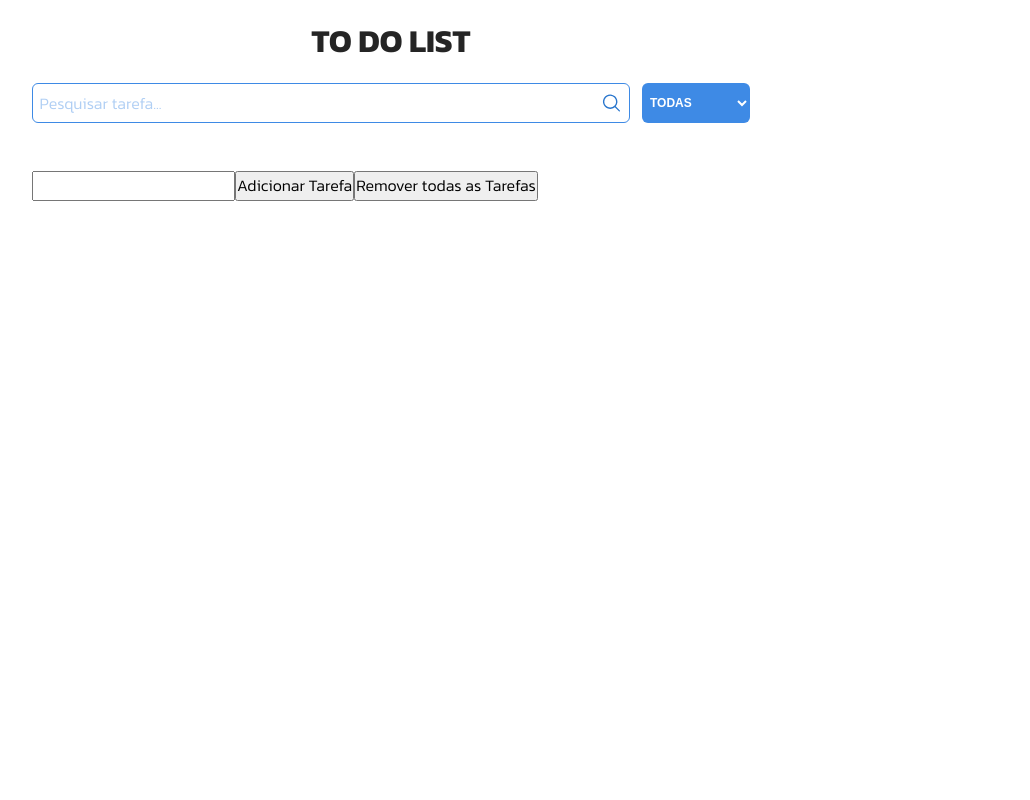
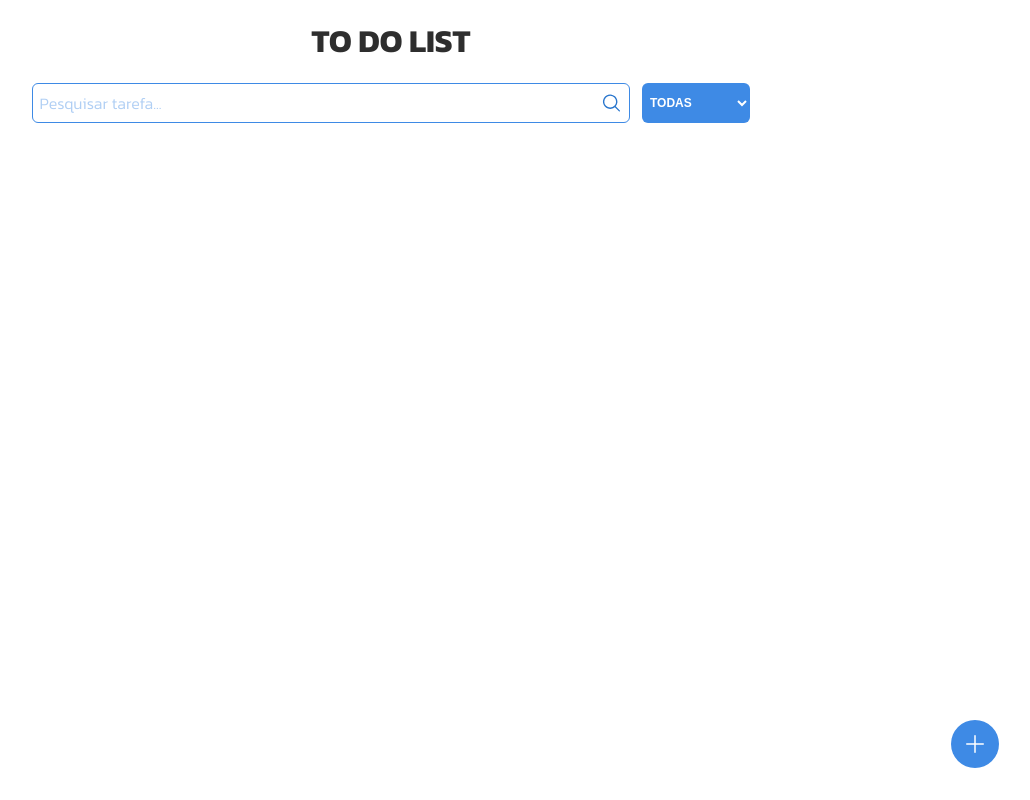
Before and after one commit to gabrielbuttendorf/to-do-list, a React (Vite) app: page / in a window 1280 px wide. Shown: the whole page, without its empty margins (249-1279 px from the left). Built offline with nearby package versions, Linux system fonts and the light colour scheme.

Commit message:
implement modal

```diff
--- a/src/App.jsx
+++ b/src/App.jsx
@@ -1,10 +1,11 @@
 import React from 'react';
 import TarefaItem from './components/TarefaItem';
 import FormularioTarefa from './components/FormularioTarefa';
-import { MagnifyingGlassIcon } from '@phosphor-icons/react';
+import { MagnifyingGlassIcon, PlusIcon } from '@phosphor-icons/react';
 
 import './global.css';
 import styles from './App.module.css';
+import Modal from './components/Modal';
 
 const App = () => {
   const [tarefas, setTarefas] = React.useState([]);
@@ -13,6 +14,7 @@ const App = () => {
   const [tarefasPendentes, setTarefasPendentes] = React.useState(0);
   const [tarefasExibir, setTarefasExibir] = React.useState([]);
   const [filtroAtual, setFiltroAtual] = React.useState('todas');
+  const [modalAddTarefa, setModalAddTarefa] = React.useState(false);
 
   function adicionarTarefa() {
     const tarefaExistente = tarefas.find(
@@ -145,22 +147,30 @@ const App = () => {
         ))}
       </ul>
 
-      <FormularioTarefa
-        input={input}
-        inputRef={inputElement}
-        onChange={handleChange}
-        onEnter={handlePressEnter}
-        onAdicionar={adicionarTarefa}
-        onRemover={removerTodasTarefas}
-      />
-{/*
-      <p>Tarefas pendentes: {tarefasPendentes}</p>
+      <button className={styles.modalButton} onClick={() => setModalAddTarefa(true)}>
+        <PlusIcon size={24}/>
+      </button>
+
+      {/* <p>Tarefas pendentes: {tarefasPendentes}</p>
       <button onClick={() => atualizaStatusTarefa(true)}>
         Todas concluídas
       </button>
       <button onClick={() => atualizaStatusTarefa(false)}>
         Todas pendentes
-      </button> */}
+      </button>
+
+      <button onClick={removerTodasTarefas}>Remover todas as Tarefas</button> */}
+
+      {modalAddTarefa && <Modal>
+        <FormularioTarefa
+          input={input}
+          inputRef={inputElement}
+          onChange={handleChange}
+          onEnter={handlePressEnter}
+          onAdicionar={adicionarTarefa}
+          onCancelar={() => setModalAddTarefa(false)}
+        />
+      </Modal>}
     </main>
   );
 };
--- a/src/App.module.css
+++ b/src/App.module.css
@@ -9,7 +9,7 @@ main {
   font-weight: medium;
   text-transform: uppercase;
   text-align: center;
-  color: var(--black);
+  color: var(--gray-900);
   margin: 1rem 0;
 }
 
@@ -27,18 +27,8 @@ main {
 
 .search > input {
   width: 100%;
-  color: var(--blue-500);
-  border: 1px solid var(--blue-500);
-  border-radius: 6px;
-  height: 40px;
-  padding: 0 0.4rem;
 }
 
-.search > input::placeholder {
-  color: var(--blue-200);
-}
-
-.search > input:focus,
 .searchWrapper > select:focus {
   box-shadow: 0 0 0 2px var(--blue-100);
 }
@@ -74,11 +64,12 @@ main {
 }
 
 .modalButton {
+  position: relative;
   width: 3rem;
   height: 3rem;
   border-radius: 50%;
   border: none;
-  background: var(--blue-400);
+  background: var(--blue-500);
   cursor: pointer;
   transition: background .1s, box-shadow .1s;
 
@@ -88,6 +79,13 @@ main {
 }
 
 .modalButton:hover {
-  background: var(--blue-500);
+  background: var(--blue-600);
   box-shadow: 0 0 8px 0 var(--blue-400);
 }
+
+.modalButton svg {
+  position: absolute;
+  top: 50%;
+  left: 50%;
+  transform: translate(-50%, -50%);
+}
--- a/src/components/FormularioTarefa.jsx
+++ b/src/components/FormularioTarefa.jsx
@@ -1,17 +1,21 @@
 import React from 'react';
+import styles from './FormularioTarefa.module.css';
 
-const FormularioTarefa = ({ input, inputRef, onChange, onEnter, onAdicionar, onRemover }) => {
+const FormularioTarefa = ({ input, inputRef, onChange, onEnter, onAdicionar, onCancelar }) => {
   return (
-    <div>
+    <div className={styles.form}>
       <input
         type="text"
         value={input}
         ref={inputRef}
         onChange={onChange}
         onKeyDown={onEnter}
+        placeholder="Digite o nome da tarefa..."
       />
-      <button onClick={onAdicionar}>Adicionar Tarefa</button>
-      <button onClick={onRemover}>Remover todas as Tarefas</button>
+      <div className={styles.buttons}>
+        <button className={styles.cancelar} onClick={onCancelar}>Cancelar</button>
+        <button className={styles.addButton} onClick={onAdicionar}>Adicionar</button>
+      </div>
     </div>
   );
 };
--- /dev/null
+++ b/src/components/FormularioTarefa.module.css
@@ -0,0 +1,9 @@
+.form {
+  display: grid;
+  gap: 1.5rem;
+}
+
+.buttons {
+  display: flex;
+  justify-content: space-between;
+}
--- /dev/null
+++ b/src/components/Modal.jsx
@@ -0,0 +1,15 @@
+import React from 'react';
+import styles from './Modal.module.css';
+
+const Modal = ({ children, onClose }) => {
+  return (
+    <div className={styles.overlay}>
+      <div className={styles.modal}>
+        <span className={styles.modalTitle}>Adicionar tarefa</span>
+        {children}
+      </div>
+    </div>
+  );
+};
+
+export default Modal;
--- /dev/null
+++ b/src/components/Modal.module.css
@@ -0,0 +1,39 @@
+.overlay {
+  position: fixed;
+  top: 0;
+  left: 0;
+  height: 100%;
+  width: 100%;
+  background: rgba(0, 0, 0, 0.5);
+  display: flex;
+  align-items: center;
+  justify-content: center;
+  z-index: 100;
+}
+
+.modal {
+  background: var(--white);
+  width: 60%;
+  color: var(--gray-900);
+  border-radius: 16px;
+  text-transform: uppercase;
+  min-width: 26.25rem;
+  max-width: 47.5rem;
+  padding: 1.125rem 1.875rem;
+  display: flex;
+  flex-direction: column;
+  gap: 1.5rem;
+}
+
+.modalTitle {
+  text-align: center;
+  font-weight: 500;
+  font-size: 1.5rem;
+}
+
+.modal input {
+  width: 100%;
+}
+
+.onClose {
+}
--- a/src/components/TarefaItem.jsx
+++ b/src/components/TarefaItem.jsx
@@ -19,7 +19,7 @@ const TarefaItem = ({ tarefa, onCheck, onDeletar }) => {
           onChange={onCheck}
         />
 
-        {tarefa.nome}
+        <span>{tarefa.nome}</span>
       </label>
 
       <button className={styles.deleteButton} onClick={onDeletar}>
--- a/src/components/TarefaItem.module.css
+++ b/src/components/TarefaItem.module.css
@@ -3,6 +3,7 @@
   display: flex;
   justify-content: space-between;
   align-items: center;
+  color: var(--gray-900);
 }
 
 .tarefaItem + .tarefaItem {
@@ -19,7 +20,7 @@
   cursor: pointer;
 }
 
-.checkboxAndText input:checked + label {
+.inputLabel input:checked + span {
   opacity: 0.5;
 }
 
--- a/src/global.css
+++ b/src/global.css
@@ -41,3 +41,37 @@ body, input, textarea, button {
 :focus {
   outline: none;
 }
+
+input {
+  color: var(--blue-500);
+  border: 1px solid var(--blue-500);
+  border-radius: 6px;
+  height: 40px;
+  padding: 0 0.4rem;
+  display: block;
+}
+
+input::placeholder {
+  color: var(--blue-200);
+}
+
+input:focus {
+  box-shadow: 0 0 0 2px var(--blue-100);
+}
+
+button {
+  border: none;
+  border-radius: 8px;
+  background: var(--blue-500);
+  color: var(--white);
+  text-transform: uppercase;
+  font-weight: 400;
+  padding: 0.5rem 1rem;
+  cursor: pointer;
+
+  transition: all .1s;
+}
+
+button:hover {
+  background: var(--blue-600);
+}
```
